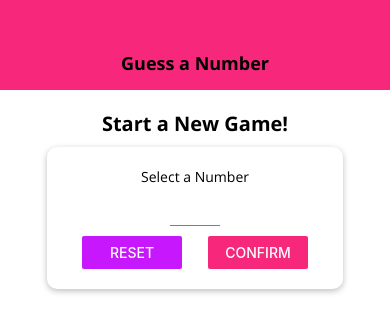
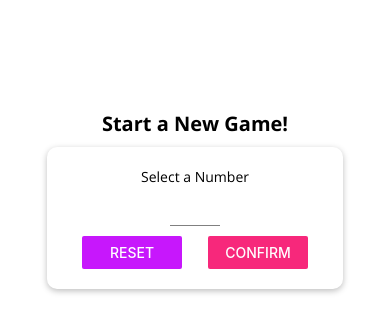
Before and after one commit to GabrielAFS/GuessNumberGame, a React Native app: screen / in a window 390 px wide. Shown: the top 332 px of the page. Built offline with nearby package versions, Linux system fonts and the light colour scheme.

Commit message:
feat: adds responsive styles using Dimensions API and Platform

```diff
--- a/components/Card.js
+++ b/components/Card.js
@@ -1,6 +1,6 @@
 import React from "react";
 
-import { View, StyleSheet } from "react-native";
+import { View, StyleSheet, Dimensions } from "react-native";
 
 const Card = (props) => {
   return (
@@ -18,7 +18,7 @@ const styles = StyleSheet.create({
     shadowRadius: 6,
     elevation: 5, // Habilita o shadow no Android
     backgroundColor: "white",
-    padding: 20,
+    padding: Dimensions.get('window').width > 360 ? 20 : 7,
     borderRadius: 10,
   },
 });
--- a/components/Header.js
+++ b/components/Header.js
@@ -1,26 +1,58 @@
 import React from "react";
 
-import { View, Text, StyleSheet } from "react-native";
+import {
+  View,
+  Text,
+  StyleSheet,
+  Dimensions,
+  Platform
+} from "react-native";
 
 import Colors from "../constants/colors";
 import GlobalStyle from "../constants/global.style";
 
 const Header = (props) => {
   return (
-    <View style={styles.header}>
-      <Text style={GlobalStyle.titleText}>{props.title}</Text>
+    <View style={{
+      ...styles.header,
+      ...Platform.select({
+        ios: styles.headerIOS,
+        android: styles.headerAndroid
+      })
+    }}>
+      <Text style={{...GlobalStyle.titleText, ...styles.title}}>{props.title}</Text>
     </View>
   );
 };
 
+let height = 90,
+  paddingTop = 36;
+
+if (Dimensions.get("window").height <= 520) {
+  height = 50;
+  paddingTop = 18;
+}
+
 const styles = StyleSheet.create({
   header: {
     width: "100%",
-    height: 90,
-    paddingTop: 36,
-    backgroundColor: Colors.primary,
+    height: height,
+    paddingTop: paddingTop,
     alignItems: "center",
     justifyContent: "center",
+  },
+  headerIOS: {
+    backgroundColor: 'white',
+    borderBottomColor: '#ccc',
+    borderBottomWidth: 1,
+  },
+  headerAndroid: {
+    backgroundColor: Colors.primary,
+    borderBottomColor: 'transparent',
+    borderBottomWidth: 0,
+  },
+  title: {
+    color: Platform.OS === 'ios' ? Colors.primary : 'white'
   }
 });
 
--- a/components/InlineBtn.js
+++ b/components/InlineBtn.js
@@ -1,6 +1,6 @@
 import React from "react";
 
-import { View, Button, StyleSheet } from "react-native";
+import { View, Button, StyleSheet, Dimensions } from "react-native";
 
 const InlineBtn = (props) => {
   return (
@@ -13,7 +13,7 @@ const InlineBtn = (props) => {
 const styles = StyleSheet.create({
   button: {
     width: 110,
-    maxWidth: '50%',
+    maxWidth: Dimensions.get('window').width * 0.3,
     paddingHorizontal: 5,
   },
 });
--- a/components/Input.js
+++ b/components/Input.js
@@ -1,6 +1,6 @@
 import React from "react";
 
-import { TextInput, StyleSheet } from "react-native";
+import { TextInput, StyleSheet, Dimensions } from "react-native";
 
 const Input = (props) => {
   return (
@@ -13,7 +13,7 @@ const Input = (props) => {
 
 const styles = StyleSheet.create({
   input: {
-    height: 30,
+    height: Dimensions.get('window').height > 520 ? 30 : 15,
     borderBottomColor: "grey",
     borderBottomWidth: 1,
     marginVertical: 10,
--- a/components/MainButton.js
+++ b/components/MainButton.js
@@ -1,25 +1,47 @@
 import React from "react";
 
-import { View, Text, StyleSheet, TouchableOpacity } from "react-native";
+import {
+  View,
+  Text,
+  StyleSheet,
+  TouchableOpacity,
+  TouchableNativeFeedback,
+  Dimensions,
+  Platform,
+  Button,
+} from "react-native";
 
 import Colors from "../constants/colors";
 
 const MainButton = (props) => {
+  let ButtonComponent = TouchableOpacity;
+
+  if (Platform.OS === "android" && Platform.Version >= 21) {
+    ButtonComponent = TouchableNativeFeedback;
+  }
+
   return (
-    <TouchableOpacity onPress={props.onPress}>
-      <View style={styles.button}>
-        <Text style={styles.buttonText}>{props.children}</Text>
-      </View>
-    </TouchableOpacity>
+    <View style={styles.buttonContainer}>
+      <ButtonComponent onPress={props.onPress}>
+        <View style={styles.button}>
+          <Text style={styles.buttonText}>{props.children}</Text>
+        </View>
+      </ButtonComponent>
+    </View>
   );
 };
 
 const styles = StyleSheet.create({
+  // Previne que a sombra formada pelo NativeFeedback apareça
+  buttonContainer: {
+    borderRadius: 25,
+    overflow: 'hidden'
+  },
   button: {
     backgroundColor: Colors.primary,
-    paddingVertical: 12,
-    paddingHorizontal: 30,
-    borderRadius: 25
+    paddingVertical: Dimensions.get("window").height > 520 ? 12 : 6,
+    paddingHorizontal: Dimensions.get("window").width > 360 ? 30 : 15,
+    borderRadius: 25,
   },
   buttonText: {
     fontFamily: "open-sans",
--- a/screens/GameOverScreen.js
+++ b/screens/GameOverScreen.js
@@ -1,41 +1,62 @@
 import React from "react";
+import {
+  View,
+  Text,
+  StyleSheet,
+  Dimensions,
+  Image,
+  ScrollView,
+} from "react-native";
+import * as ScreenOrientation from 'expo-screen-orientation';
 
-import { View, Text, StyleSheet, Button, Image } from "react-native";
+import MainButton from "../components/MainButton";
 
-import MainButton from '../components/MainButton';
-
-import Colors from '../constants/colors';
-import GlobalStyle from "../constants/global.style"
+import Colors from "../constants/colors";
+import GlobalStyle from "../constants/global.style";
 
 const GameOverScreen = (props) => {
+  ScreenOrientation.lockAsync(ScreenOrientation.OrientationLock.PORTRAIT)
+
   return (
+    <ScrollView>
       <View style={styles.screen}>
-      <Text style={GlobalStyle.titleText}>
-        The Game is over!
-      </Text>
+        <Text style={GlobalStyle.titleText}>The Game is over!</Text>
         <View style={styles.imageContainer}>
           <Image
             // source={require('../assets/success.png')}
-          source={{uri: 'https://i.kym-cdn.com/photos/images/newsfeed/000/865/302/3d5.gif'}}
+            source={{
+              uri:
+                "https://i.kym-cdn.com/photos/images/newsfeed/000/865/302/3d5.gif",
+            }}
             style={styles.image}
             resizeMode="cover"
           />
         </View>
         <View style={styles.resultContainer}>
-        <Text style={{...GlobalStyle.bodyText, ...styles.resultText}}>
-          Your phone needed <Text style={styles.highlight}>
-              {props.roundsNumber}
-            </Text> rounds to guess the number <Text style={styles.highlight}>
-            {props.userNumber}
-          </Text>.
+          <Text style={{ ...GlobalStyle.bodyText, ...styles.resultText }}>
+            Your phone needed{" "}
+            <Text style={styles.highlight}>{props.roundsNumber}</Text> rounds to
+            guess the number{" "}
+            <Text style={styles.highlight}>{props.userNumber}</Text>.
           </Text>
         </View>
-      <MainButton onPress={props.onRestart}>
-        NEW GAME
-      </MainButton>
+        <MainButton onPress={props.onRestart}>NEW GAME</MainButton>
       </View>
+    </ScrollView>
   );
 };
+
+let imgContainerDimensions = [300, 300],
+  borderRadiusImg = 150,
+  marginVerticalImgContainer = 30,
+  marginVerticalResultText = 15;
+
+if (Dimensions.get("window").height <= 520) {
+  imgContainerDimensions = [200, 200];
+  borderRadiusImg = 100;
+  marginVerticalImgContainer = 10;
+  marginVerticalResultText = 7;
+}
 
 const styles = StyleSheet.create({
   screen: {
@@ -44,29 +65,29 @@ const styles = StyleSheet.create({
     alignItems: "center",
   },
   imageContainer: {
-    width: 300,
-    height: 300,
-    borderRadius: 150,
+    width: imgContainerDimensions[0],
+    height: imgContainerDimensions[1],
+    borderRadius: borderRadiusImg,
     borderWidth: 3,
-    borderColor: 'black',
-    overflow: 'hidden',
-    marginVertical: 30,
+    borderColor: "black",
+    overflow: "hidden",
+    marginVertical: marginVerticalImgContainer,
   },
   image: {
-    width: '100%',
-    height: '100%',
+    width: "100%",
+    height: "100%",
   },
   resultContainer: {
-    marginHorizontal: 30
+    marginHorizontal: Dimensions.get("window").width > 360 ? 30 : 10,
   },
   resultText: {
-    textAlign: 'center',
-    fontSize: 20,
-    marginVertical: 15
+    textAlign: "center",
+    fontSize: 18,
+    marginVertical: marginVerticalResultText,
   },
   highlight: {
-    color: Colors.primary
-  }
+    color: Colors.primary,
+  },
 });
 
 export default GameOverScreen;
--- a/screens/GameScreen.js
+++ b/screens/GameScreen.js
@@ -6,8 +6,9 @@ import {
   Alert,
   ScrollView,
   FlatList,
+  Dimensions,
 } from "react-native";
-import { Ionicons } from '@expo/vector-icons';
+import { Ionicons } from "@expo/vector-icons";
 
 import Card from "../components/Card";
 import MainBtn from "../components/MainButton";
@@ -23,8 +24,7 @@ const generateRandomBetween = (min, max, exclude) => {
 
   if (randomNumber === exclude) {
     return generateRandomBetween(min, max, exclude);
-  }
-  else {
+  } else {
     return randomNumber;
   }
 };
@@ -35,56 +35,101 @@ const renderListItem = (listLength, itemData) => {
       <Text>#{listLength - itemData.index}</Text>
       <Text>{itemData.item}</Text>
     </View>
-  )
-}
+  );
+};
 
 const GameScreen = (props) => {
-  const initialGuess = generateRandomBetween(1, 100, props.userChoice)
-  const [currentGuess, setCurrentGuess] = useState(initialGuess)
-  const [pastGuesses, setPastGuesses] = useState([initialGuess.toString()])
+  const initialGuess = generateRandomBetween(1, 100, props.userChoice);
+  const [currentGuess, setCurrentGuess] = useState(initialGuess);
+  const [pastGuesses, setPastGuesses] = useState([initialGuess.toString()]);
+  const [availableDeviceWidth, setAvailableDeviceWidth] = useState(
+    Dimensions.get("window").width
+  );
+  const [availableDeviceHeight, setAvailableDeviceHeight] = useState(
+    Dimensions.get("window").height
+  );
   // O useRef mantêm os valores após as renderizações
-  const currentLow = useRef(1)
-  const currentHigh = useRef(100)
+  const currentLow = useRef(1);
+  const currentHigh = useRef(100);
 
-  const { userChoice, onGameOver } = props
+  const { userChoice, onGameOver } = props;
+
+  useEffect(() => {
+    const updateLayout = () => {
+      setAvailableDeviceHeight(Dimensions.get('window').height)
+      setAvailableDeviceWidth(Dimensions.get('window').width)
+    }
+
+    Dimensions.addEventListener('change', updateLayout)
+
+    return () => {
+      Dimensions.removeEventListener('change', updateLayout)
+    }
+  })
 
   useEffect(() => {
     if (currentGuess === userChoice) {
-      onGameOver(pastGuesses.length)
+      onGameOver(pastGuesses.length);
     }
-  }, [currentGuess, userChoice, onGameOver])
+  }, [currentGuess, userChoice, onGameOver]);
 
   const nextGuessHandler = (direction) => {
     if (
-      (direction === 'lower' && currentGuess < userChoice) ||
-      (direction === 'greater' && currentGuess > userChoice)
+      (direction === "lower" && currentGuess < userChoice) ||
+      (direction === "greater" && currentGuess > userChoice)
     ) {
-      Alert.alert(
-        'Don\'t lie, mother fucker!',
-        'Do you think I don\'t know?!',
-        [{ text: 'Sorry', style: 'cancel' }]
-      )
+      Alert.alert("Don't lie, mother fucker!", "Do you think I don't know?!", [
+        { text: "Sorry", style: "cancel" },
+      ]);
 
       return;
     }
 
-    if (direction === 'lower') {
-      currentHigh.current = currentGuess
-    }
-    else {
-      currentLow.current = currentGuess + 1
+    if (direction === "lower") {
+      currentHigh.current = currentGuess;
+    } else {
+      currentLow.current = currentGuess + 1;
     }
 
     const nextNumber = generateRandomBetween(
       currentLow.current,
       currentHigh.current,
       currentGuess
-    )
+    );
 
-    setCurrentGuess(nextNumber)
-    setPastGuesses(currentPastGuesses => [
-      nextNumber.toString(), ...currentPastGuesses
-    ])
+    setCurrentGuess(nextNumber);
+    setPastGuesses((currentPastGuesses) => [
+      nextNumber.toString(),
+      ...currentPastGuesses,
+    ]);
+  };
+
+  if (availableDeviceHeight < 400) {
+    return (
+      <View style={styles.screen}>
+        <Text style={GlobalStyle.bodyText}>Opponent Guess</Text>
+        <View style={styles.control}>
+          <MainBtn onPress={nextGuessHandler.bind(this, "lower")}>
+            <Ionicons name="md-remove" size={24} color="white" />
+          </MainBtn>
+          <NumberContainer>{currentGuess}</NumberContainer>
+          <MainBtn onPress={nextGuessHandler.bind(this, "greater")}>
+            <Ionicons name="md-add" size={24} color="white" />
+          </MainBtn>
+        </View>
+        <View style={styles.listContainer}>
+          {/* <ScrollView contentContainerStyle={styles.list}>
+          {pastGuesses.map((guess, index) => renderListItem(guess, pastGuesses.length - index))}
+        </ScrollView> */}
+          <FlatList
+            keyExtractor={(item) => item}
+            data={pastGuesses}
+            renderItem={renderListItem.bind(this, pastGuesses.length)}
+            contentContainerStyle={styles.list}
+          />
+        </View>
+      </View>
+    );
   }
 
   return (
@@ -92,23 +137,11 @@ const GameScreen = (props) => {
       <Text style={GlobalStyle.bodyText}>Opponent Guess</Text>
       <NumberContainer>{currentGuess}</NumberContainer>
       <Card style={styles.inputGroup}>
-        <MainBtn
-          onPress={nextGuessHandler.bind(this, 'lower')}
-        >
-          <Ionicons
-            name="md-remove"
-            size={24}
-            color="white"
-          />
+        <MainBtn onPress={nextGuessHandler.bind(this, "lower")}>
+          <Ionicons name="md-remove" size={24} color="white" />
         </MainBtn>
-        <MainBtn
-          onPress={nextGuessHandler.bind(this, 'greater')}
-        >
-          <Ionicons
-            name="md-add"
-            size={24}
-            color="white"
-          />
+        <MainBtn onPress={nextGuessHandler.bind(this, "greater")}>
+          <Ionicons name="md-add" size={24} color="white" />
         </MainBtn>
       </Card>
       <View style={styles.listContainer}>
@@ -116,7 +149,7 @@ const GameScreen = (props) => {
           {pastGuesses.map((guess, index) => renderListItem(guess, pastGuesses.length - index))}
         </ScrollView> */}
         <FlatList
-          keyExtractor={item => item}
+          keyExtractor={(item) => item}
           data={pastGuesses}
           renderItem={renderListItem.bind(this, pastGuesses.length)}
           contentContainerStyle={styles.list}
@@ -130,34 +163,40 @@ const styles = StyleSheet.create({
   screen: {
     flex: 1,
     padding: 10,
-    alignItems: 'center'
+    alignItems: "center",
   },
   inputGroup: {
+    flexDirection: "row",
+    justifyContent: "space-around",
+    marginTop: Dimensions.get("window").height > 600 ? 20 : 5,
+    width: 400,
+    maxWidth: "90%",
+  },
+  control: {
     flexDirection: 'row',
     justifyContent: 'space-around',
-    marginTop: 20,
-    width: 400,
-    maxWidth: '90%'
+    alignItems: 'center',
+    width: '80%'
   },
   listContainer: {
-    width: '60%',
+    width: "60%",
     flex: 1,
   },
   list: {
     flexGrow: 1,
     // alignItems: 'center',
-    justifyContent: 'flex-end'
+    justifyContent: "flex-end",
   },
   listItem: {
-    borderColor: '#ccc',
+    borderColor: "#ccc",
     borderWidth: 1,
-    padding: 15,
+    padding: Dimensions.get("window").width > 360 ? 15 : 5,
     marginVertical: 10,
-    backgroundColor: 'white',
-    flexDirection: 'row',
-    justifyContent: 'space-around',
-    width: '100%'
-  }
+    backgroundColor: "white",
+    flexDirection: "row",
+    justifyContent: "space-around",
+    width: "100%",
+  },
 });
 
 export default GameScreen;
```
Also changed, not shown: screens/StartGameScreen.js (+62 -59 lines). Lines whose indentation alone changed are shown as unchanged.
